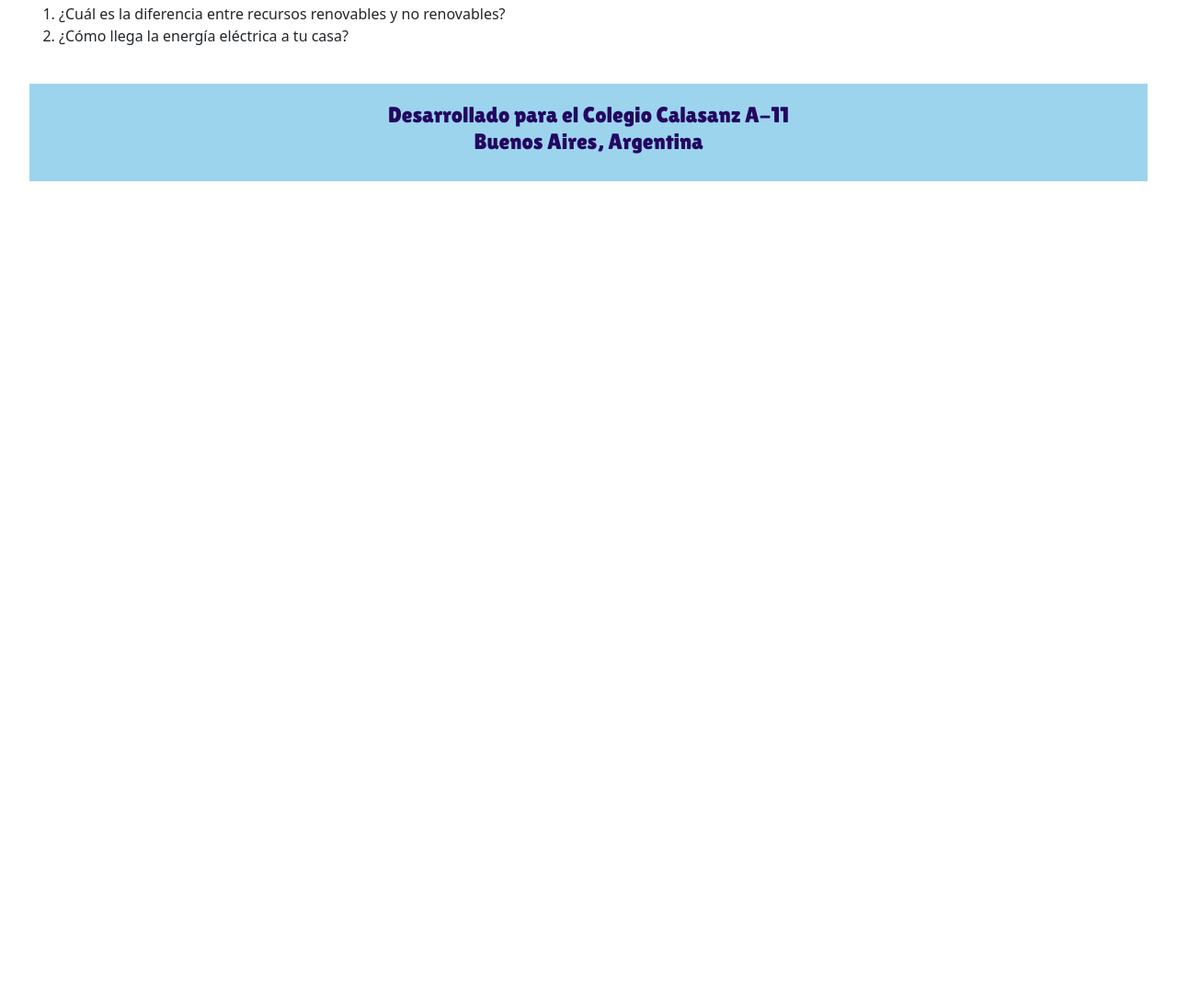
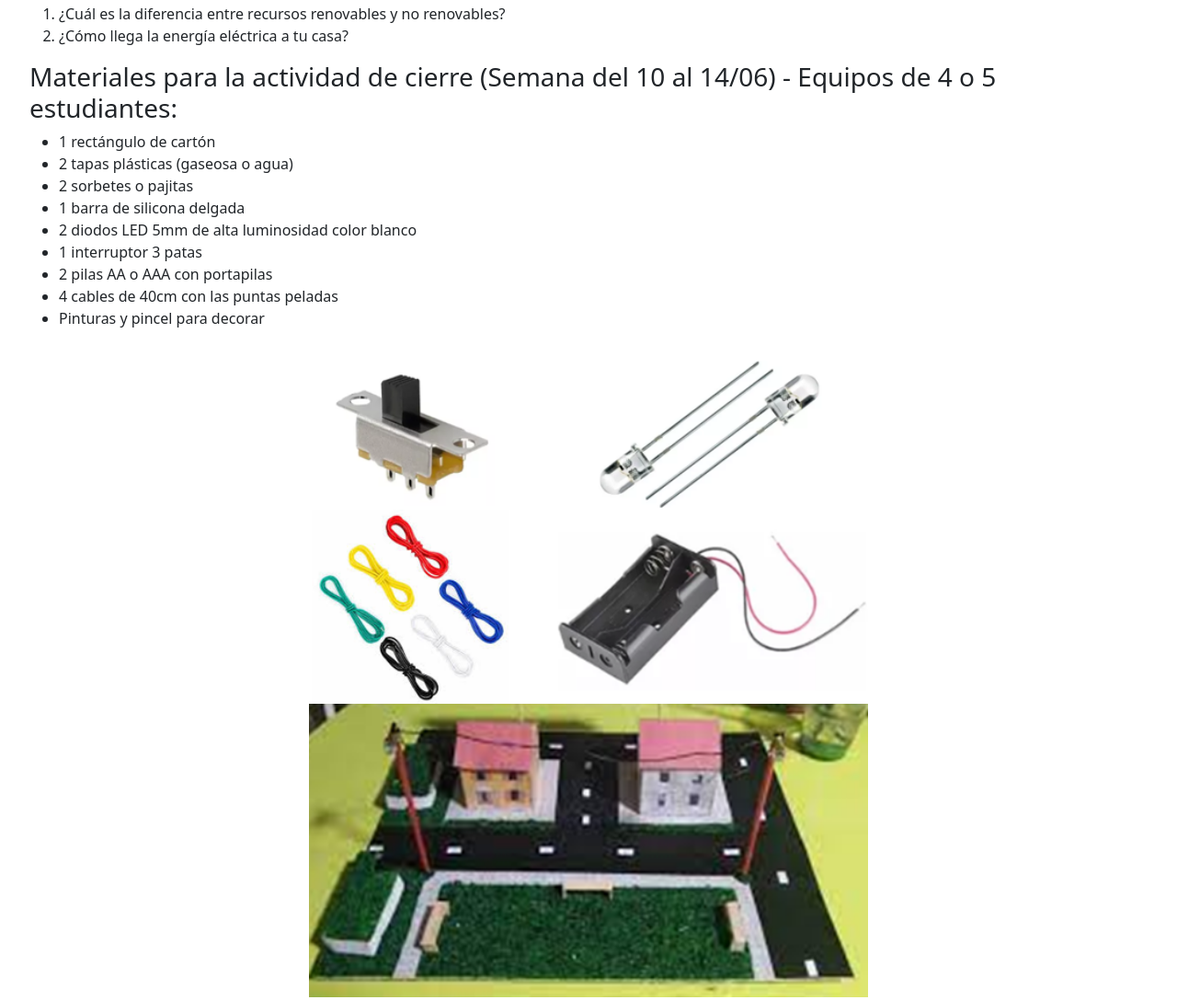
Before and after one commit to calasanz2024/STEAM5, a plain HTML site: page index.html in a window 1280 px wide. Shown: the part 405-1492 px from the top of the page at 92% size. Before the commit the page ends 800 px from the top, so only its background shows below. Drawn offline with nearby package versions, Linux system fonts and the light colour scheme; a web font is replaced by a local one.

Commit message:
Add files via upload

```diff
--- a/index.html
+++ b/index.html
@@ -44,27 +44,21 @@
     <li>¿Cuál es la diferencia entre recursos renovables y no renovables? </li>
     <li>¿Cómo llega la energía eléctrica a tu casa? </li>
   </ol>
-  <!--
-  <h3>Video N° 2: <a href="https://youtu.be/r6SWnW0EUDI?si=7I46SxEsZ1kLWx5S">Circuitos eléctricos</a></h3>
-  <h3>Video N° 3: <a href="https://www.youtube.com/watch?v=a4mY3YMNLz8">Materiales conductores y aislantes</a></h3>
-  <p>Conversaremos sobre los videos 2 y 3 en las clases siguientes.</p>
 
-  <h3>Materiales para la actividad de cierre (Semana del 03 al 07/05) - Equipos de 4 o 5 estudiantes:</h3>
+  <h3>Materiales para la actividad de cierre (Semana del 10 al 14/06) - Equipos de 4 o 5 estudiantes:</h3>
   <ul>
-    <li></li>
-    <li></li>
-    <li></li>
-    <li></li>
-    <li>1 Pila 9v con portapilas</li>
-    <li>1 Fotorresistencia LDR</li>
-    <li>2 luces LED color blanco</li>
-    <li>1 Interruptor (3patas)</li>
-    <li>Cables</li>
-    <li>Silicone frio</li>
+    <li>1 rectángulo de cartón
+    <li>2 tapas plásticas (gaseosa o agua)</li>
+    <li>2 sorbetes o pajitas</li>
+    <li>1 barra de silicona delgada</li>
+    <li>2 diodos LED 5mm de alta luminosidad color blanco</li>
+    <li>1 interruptor 3 patas</li>
+    <li>2 pilas AA o AAA con portapilas</li>
+    <li>4 cables de 40cm con las puntas peladas</li>
     <li>Pinturas y pincel para decorar</li>
   </ul>
-  <img src="./materiales.jpeg" class="img-fluid mx-auto" alt="Materiales" width="50%">
-  -->
+  <img src="./materiales5.png" class="img-fluid mx-auto" alt="Materiales" width="50%">
+  <img src="./maqueta.png" class="img-fluid mx-auto" alt="Maqueta" width="50%">
   <br>
   <!--PIE DE PAGINA-->
   <footer>
```
Also changed, not shown: maqueta.png (added), materiales5.png (added).
